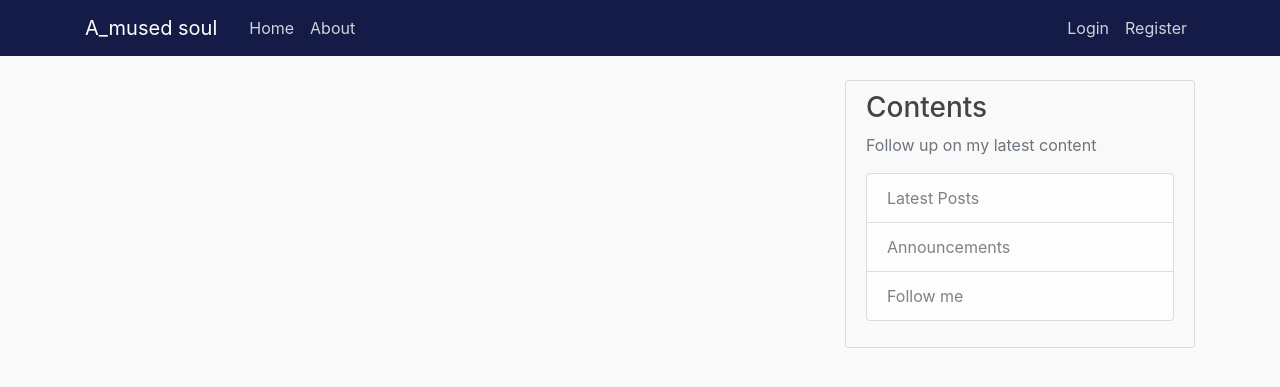
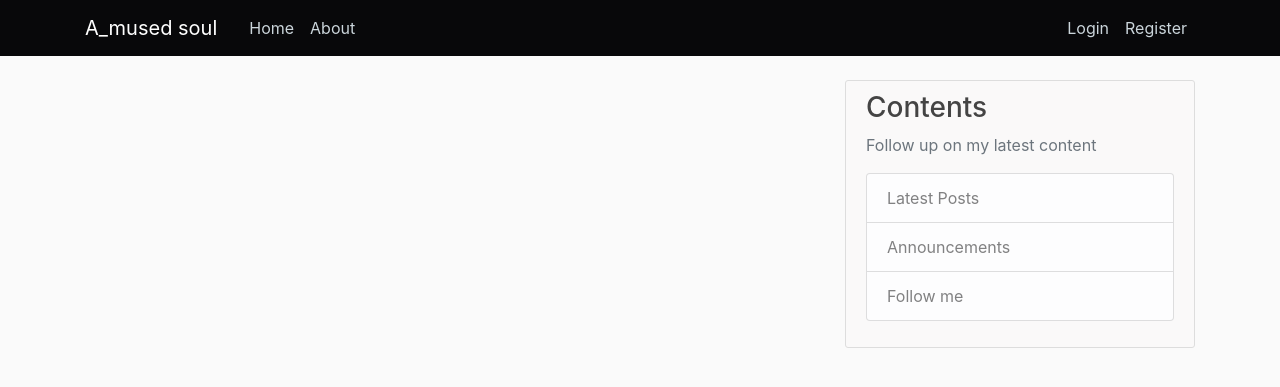
Before and after one commit to batmandude101/a_mused-soul, a Django app: page / in a window 1280 px wide. Shown: the top 387 px of the page. Run offline with Django 3.2, Linux system fonts and the light colour scheme; data that the repository does not hold is empty; some libraries are stand-ins or nearby versions.

Commit message:
commit 4

```diff
--- a/blog/static/blog/main.css
+++ b/blog/static/blog/main.css
@@ -13,7 +13,7 @@ ul {
 }
 
 .bg-steel {
-  background-color: #131b46;
+  background-color: #08080a;
 }
 
 .site-header .navbar-nav .nav-link {
```
